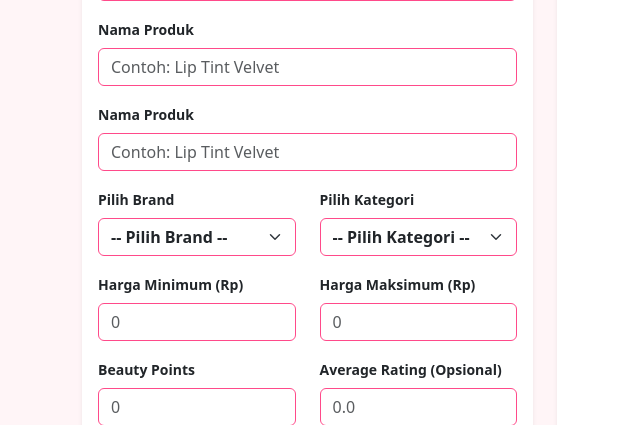
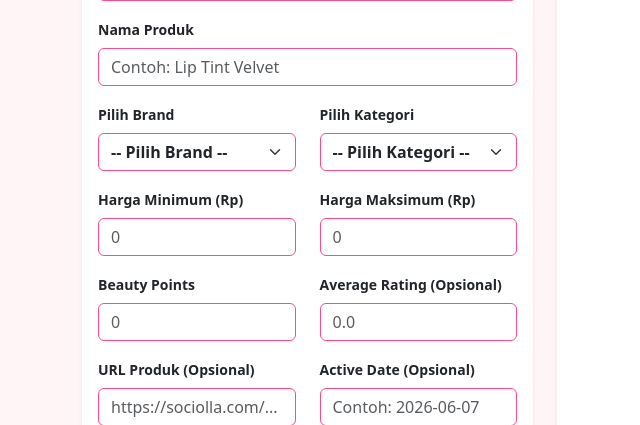
Before and after one commit to fujijimyr12/sociolla-dashboard, a Flask app: page /input in a window 1280 px wide. Shown: the part 389-814 px from the top of the page, without its empty margins (0-640 px from the left). Run offline with Flask 3, Linux system fonts and the light colour scheme; data that the repository does not hold is empty.

Commit message:
Update input.html

```diff
--- a/templates/input.html
+++ b/templates/input.html
@@ -59,10 +59,6 @@
                             <input type="number" name="product_id" class="form-control border-sociolla" placeholder="Contoh: 105" required>
                         </div>
 
-                        <div class="mb-3">
-                            <label class="form-label text-dark small fw-bold">Nama Produk</label>
-                            <input type="text" name="product_name" class="form-control border-sociolla" placeholder="Contoh: Lip Tint Velvet" required>
-                        </div>
                         <div class="mb-3">
                             <label class="form-label text-dark small fw-bold">Nama Produk</label>
                             <input type="text" name="product_name" class="form-control border-sociolla" placeholder="Contoh: Lip Tint Velvet" required>
```
